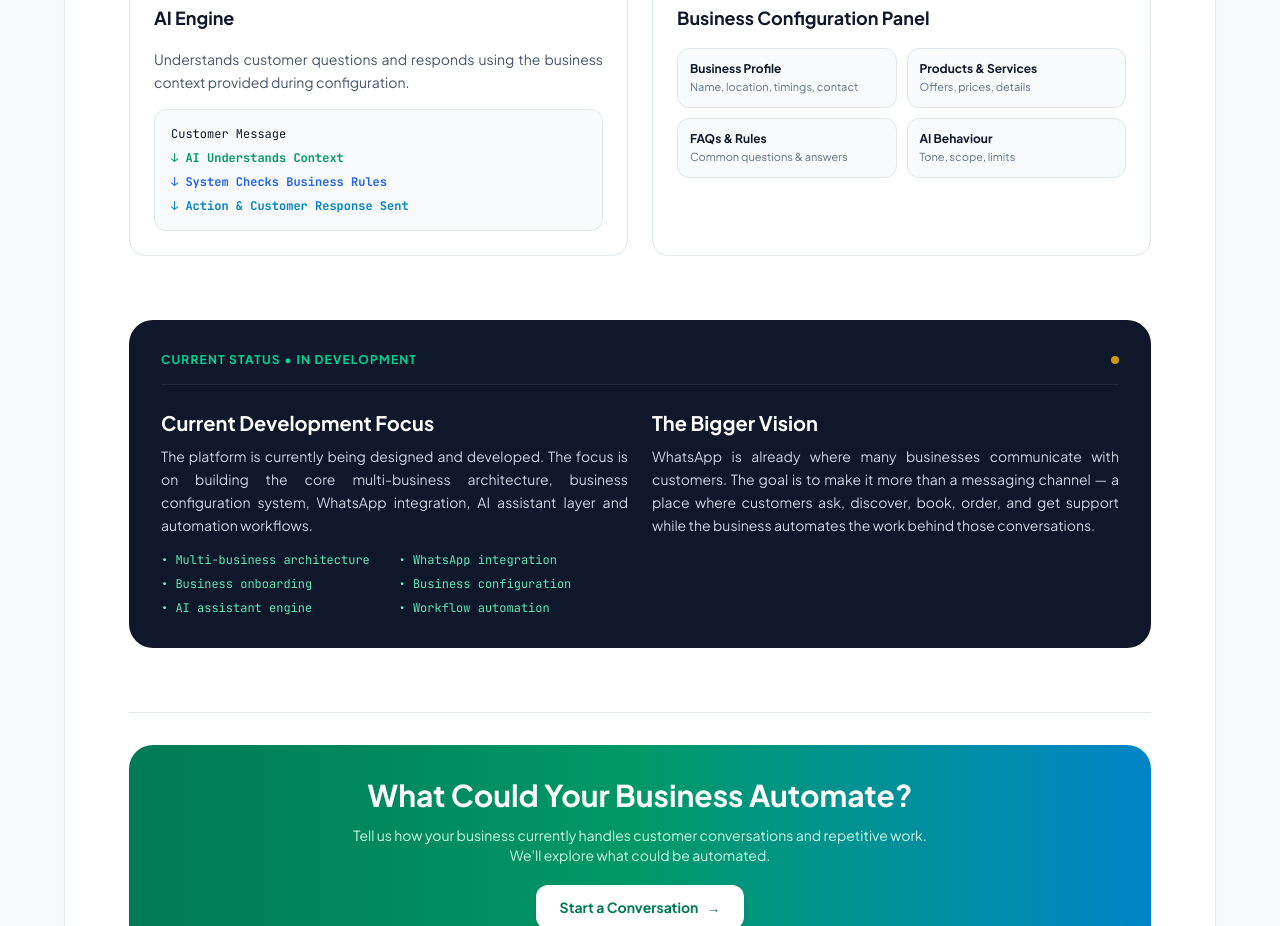
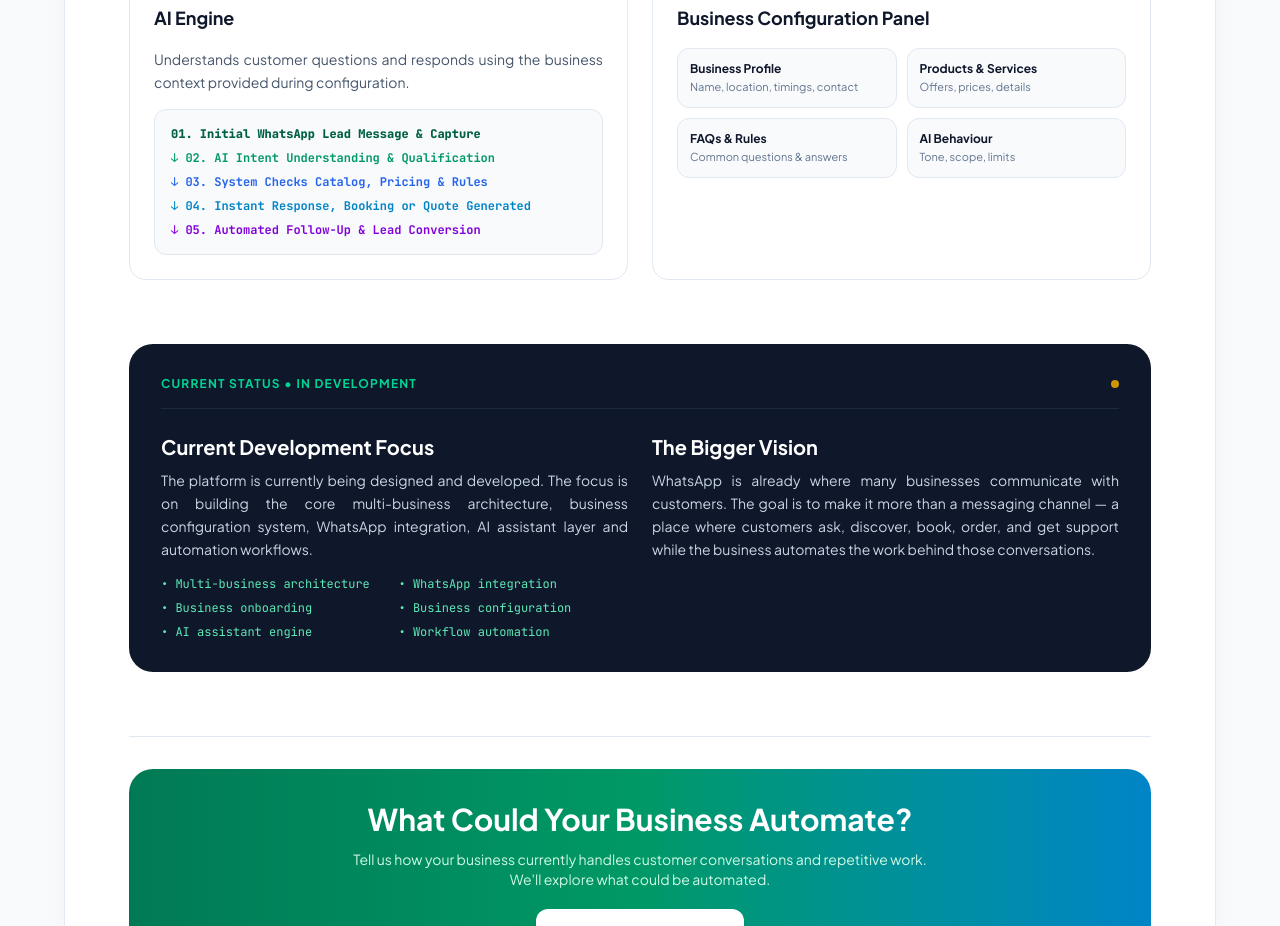
Before and after one commit to JOYJK348/agaran_site, a Next.js app: page /products/whatsapp-automation in a window 1280 px wide. Shown: the part 2800-3726 px from the top of the page. Built offline with nearby package versions, Linux system fonts and the light colour scheme; no server answers; a web font is replaced by a local one.

Commit message:
feat: Add end-to-end lead capture to conversion & operational automation sequence across products pages

```diff
--- a/src/app/products/ai-education-platform/page.tsx
+++ b/src/app/products/ai-education-platform/page.tsx
@@ -312,15 +312,15 @@ export default function ProductAIEducationPage() {
                 <h3 className="text-xl font-black text-[#0F172A]">End-to-End Automated Sequence</h3>
 
                 <div className="space-y-2 text-xs font-semibold text-slate-800">
-                  <div className="p-2.5 rounded-xl bg-white border border-slate-200 text-center">Student Submits Form</div>
+                  <div className="p-2.5 rounded-xl bg-emerald-50 border border-emerald-200 text-center font-extrabold text-emerald-800">01. Initial Student Lead Capture &amp; Inquiry</div>
                   <div className="text-center text-slate-400 font-bold">&darr;</div>
-                  <div className="p-2.5 rounded-xl bg-white border border-slate-200 text-center">Information Processed</div>
+                  <div className="p-2.5 rounded-xl bg-white border border-slate-200 text-center">02. Automated Online Application &amp; Verification</div>
                   <div className="text-center text-slate-400 font-bold">&darr;</div>
-                  <div className="p-2.5 rounded-xl bg-white border border-slate-200 text-center">Application Status Updated</div>
+                  <div className="p-2.5 rounded-xl bg-white border border-slate-200 text-center">03. Admission Approval &amp; Batch Assignment</div>
                   <div className="text-center text-slate-400 font-bold">&darr;</div>
-                  <div className="p-2.5 rounded-xl bg-white border border-slate-200 text-center">Relevant Team Notified</div>
+                  <div className="p-2.5 rounded-xl bg-white border border-slate-200 text-center">04. Course Access, Exams &amp; AI Support</div>
                   <div className="text-center text-slate-400 font-bold">&darr;</div>
-                  <div className="p-2.5 rounded-xl bg-[#2563EB] text-white text-center font-bold">Student Receives Update</div>
+                  <div className="p-2.5 rounded-xl bg-[#2563EB] text-white text-center font-bold">05. Automated Parent Notifications &amp; Progress Reports</div>
                 </div>
               </div>
 
--- a/src/app/products/page.tsx
+++ b/src/app/products/page.tsx
@@ -73,7 +73,7 @@ export default function ProductsPage() {
                   </p>
 
                   <p className="text-xs sm:text-base text-slate-600 leading-relaxed text-left sm:text-justify">
-                    An intelligent education platform designed to bring learning, academic management, assessments, communication and everyday institutional workflows into one connected system. Instead of making institutions manage multiple tools and repeat the same tasks every day, the platform uses AI and automation to handle repetitive work, connect information and assist people when they need it.
+                    An intelligent education platform designed to bring student lead capture, online admissions, learning management, assessments, communication and everyday operations into one connected system. From the first student lead enquiry to ongoing academic progress, the platform automates repetitive manual work, connects information, and assists staff, students, and parents seamlessly.
                   </p>
 
                   {/* Feature Highlights Grid */}
@@ -170,7 +170,7 @@ export default function ProductsPage() {
                   </p>
 
                   <p className="text-xs sm:text-base text-slate-600 leading-relaxed text-left sm:text-justify">
-                    A customizable WhatsApp automation platform designed to adapt to the way different businesses work. Businesses can configure their own services, products, FAQs, customer workflows and business rules, while an AI-powered WhatsApp assistant handles conversations, enquiries, follow-ups and routine tasks.
+                    A customizable WhatsApp automation platform designed to automate your entire business workflow starting right from initial lead capture. Businesses configure their products, services, FAQs, and rules, while an AI-powered WhatsApp assistant handles lead generation, customer enquiries, quotes, follow-ups, and routine operational actions automatically.
                   </p>
 
                   {/* Feature Highlights Grid */}
--- a/src/app/products/whatsapp-automation/page.tsx
+++ b/src/app/products/whatsapp-automation/page.tsx
@@ -219,10 +219,11 @@ export default function ProductWhatsAppPage() {
                   Understands customer questions and responds using the business context provided during configuration.
                 </p>
                 <div className="p-4 rounded-xl bg-slate-50 border border-slate-200 text-xs space-y-2 font-mono">
-                  <div>Customer Message</div>
-                  <div className="text-emerald-600 font-bold">&darr; AI Understands Context</div>
-                  <div className="text-[#2563EB] font-bold">&darr; System Checks Business Rules</div>
-                  <div className="text-[#0284C7] font-bold">&darr; Action &amp; Customer Response Sent</div>
+                  <div className="font-extrabold text-emerald-800">01. Initial WhatsApp Lead Message &amp; Capture</div>
+                  <div className="text-emerald-600 font-bold">&darr; 02. AI Intent Understanding &amp; Qualification</div>
+                  <div className="text-[#2563EB] font-bold">&darr; 03. System Checks Catalog, Pricing &amp; Rules</div>
+                  <div className="text-[#0284C7] font-bold">&darr; 04. Instant Response, Booking or Quote Generated</div>
+                  <div className="text-purple-700 font-bold">&darr; 05. Automated Follow-Up &amp; Lead Conversion</div>
                 </div>
               </div>
 
```
